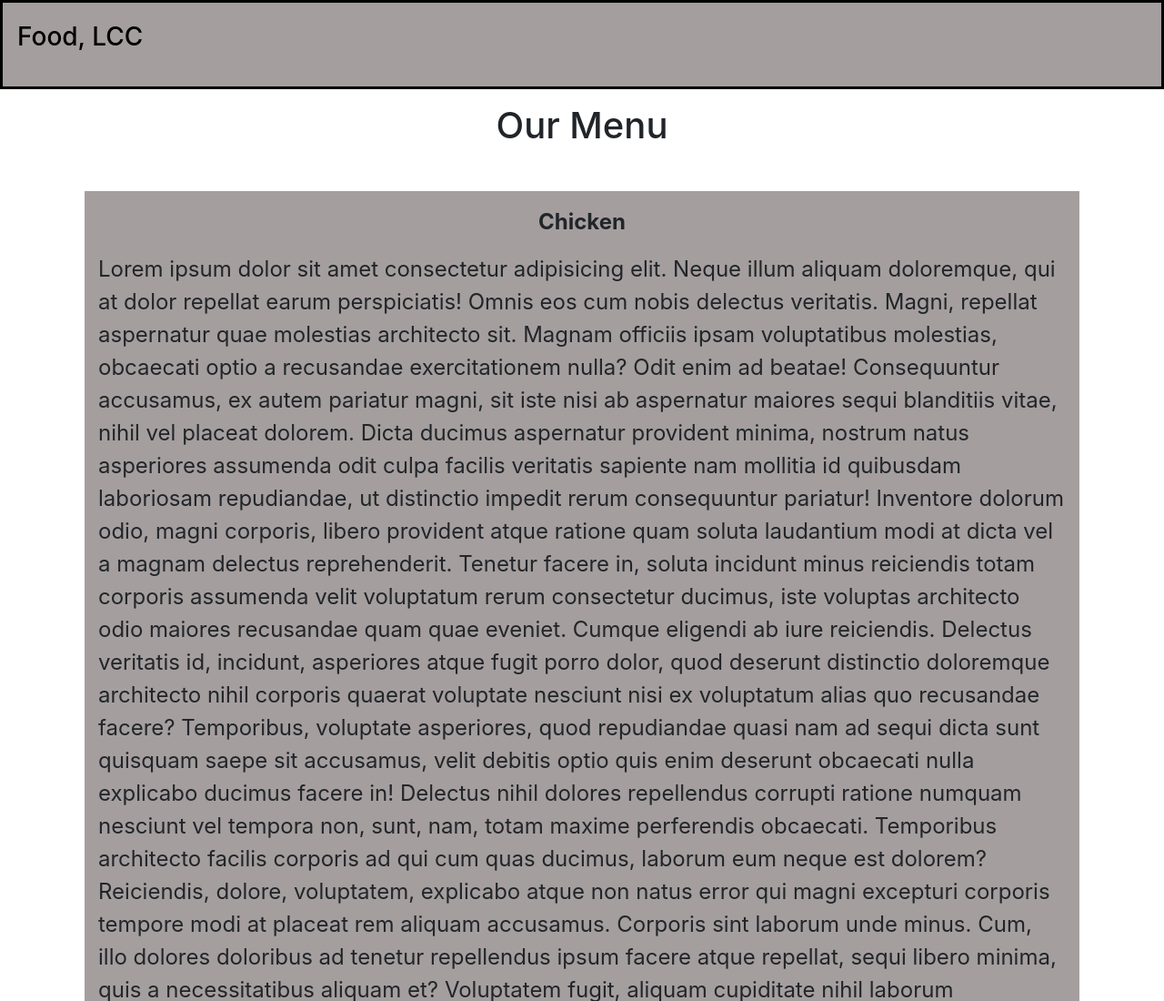
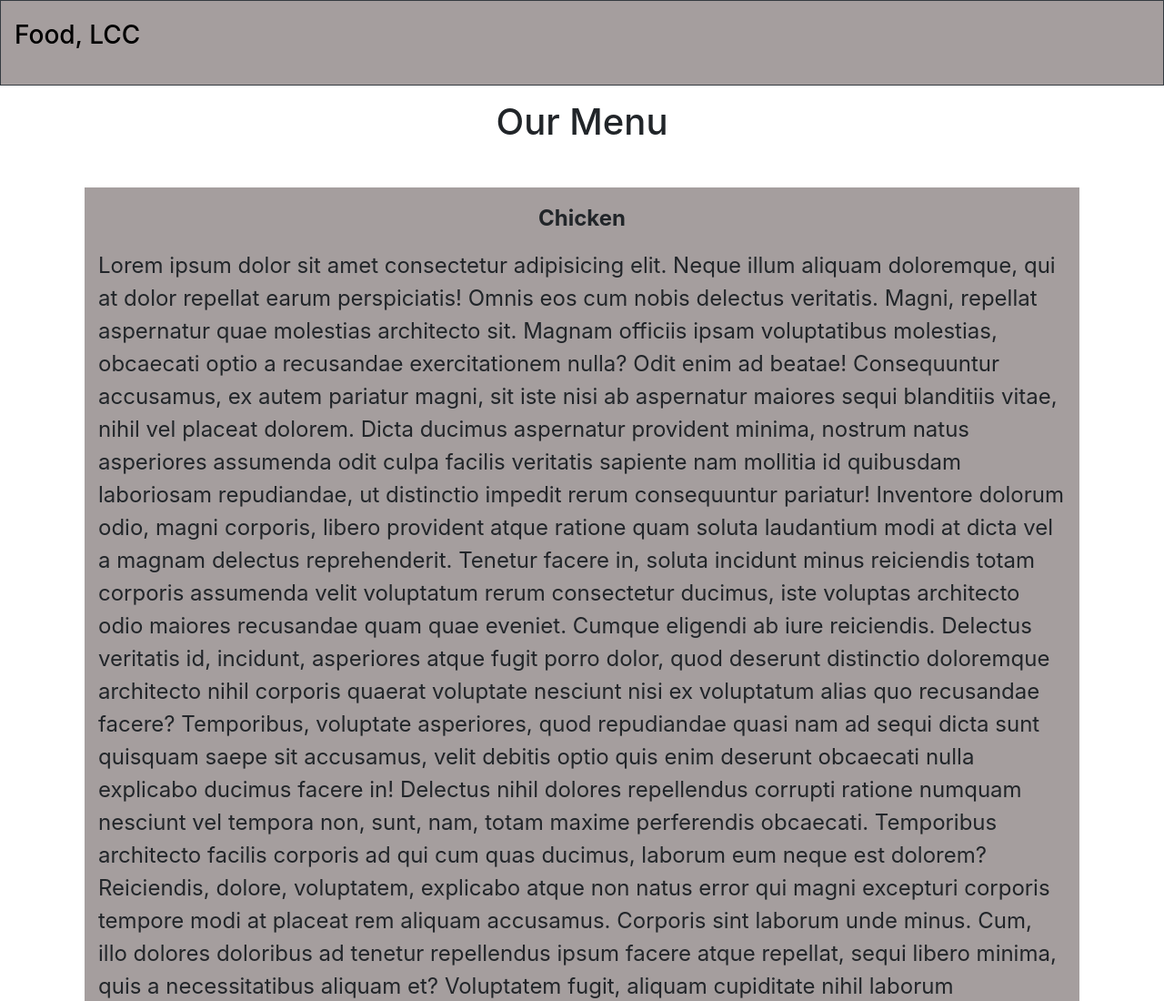
Before and after one commit to milkybar1910/html_css_js, a plain HTML site: page module_3_solution/index.html in a window 1280 px wide. Shown: the top 1100 px of the page at 91% size. Drawn offline with nearby package versions, Linux system fonts and the light colour scheme.

Commit message:
little alteration in border

```diff
--- a/module_3_solution/index.html
+++ b/module_3_solution/index.html
@@ -12,7 +12,7 @@
 </head>
 <body>
    <div class=" d-block d-md-none d-lg-none ">
-        <nav class=" container-fluid navbar navbar-expand-lg navbar-light bg-color ">
+        <nav class=" container-fluid navbar navbar-expand-lg navbar-light bg-color border border-dark ">
             <a class="navbar-brand" href="#"><strong>Food, LCC</strong></a>
             <button class="navbar-toggler" type="button" data-toggle="collapse" data-target="#navbarText" aria-controls="navbarText" aria-expanded="false" aria-label="Toggle navigation">
                 <span class="navbar-toggler-icon"></span>
@@ -31,7 +31,7 @@
    <div class="d-none  d-md-block container-fluid">
 
     <div class="row">
-        <div class="col-12 p-3 bg-color hi"> <a class="navbar-brand dark h1  " href="#"><h3>Food, LCC</h3></a></div>
+        <div class="col-12 py-3 bg-color border border-dark"> <a class="navbar-brand dark h1  " href="#"><h3>Food, LCC</h3></a></div>
     </div>
 
   </div>
--- a/module_3_solution/style.css
+++ b/module_3_solution/style.css
@@ -20,6 +20,6 @@
     border: 3px solid black;
 }
 
-*{
-    box-sizing: border-box;
+.container-fluid{
+    width: 100%;
 }
```
